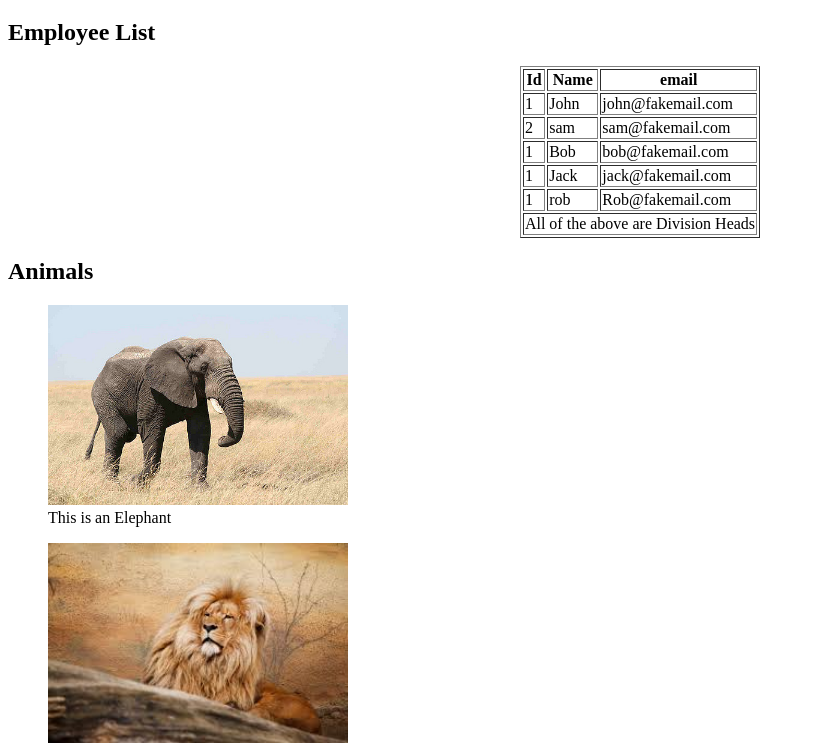
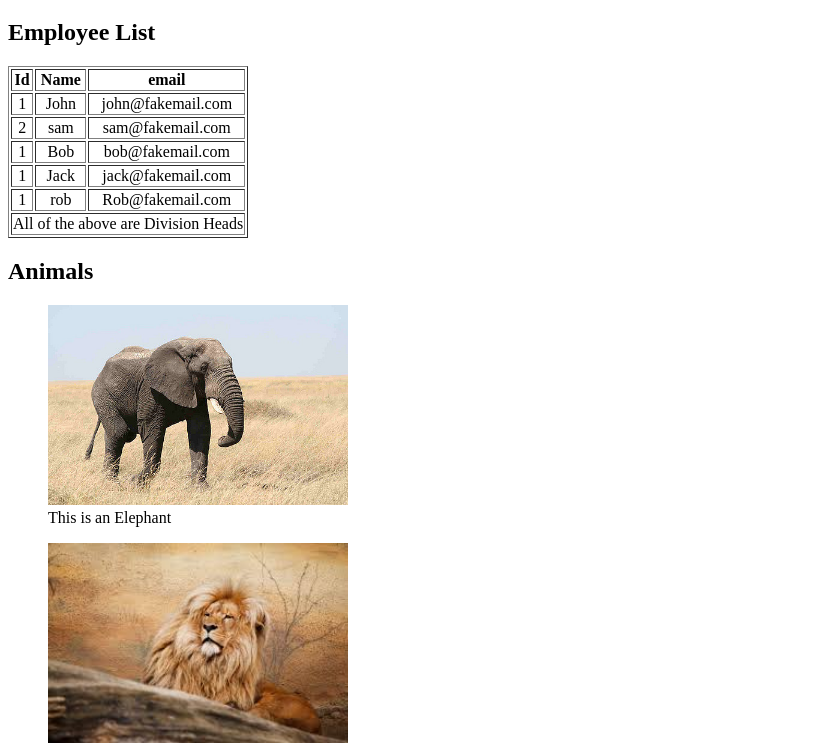
Before and after one commit to gend0065/gend0065.github.io, a plain HTML site: page lib2024/assg-2/index.html in a window 1280 px wide. Shown: the part 61-805 px from the top of the page, without its empty margins (0-815 px from the left). Drawn offline with Linux system fonts and the light colour scheme.

Commit message:
fix table allignment

```diff
--- a/lib2024/assg-2/index.html
+++ b/lib2024/assg-2/index.html
@@ -13,15 +13,15 @@
 		<h2>Employee List</h2>
 		<section id="table" class="main">
 			<!-- formatting a table -->
-			<table id="table1" class= "table" border="1" align="center">
-				<thead>
+			<table id="table1" class= "table" border="1">
+				<thead align="center">
 					<tr>
 						<th>Id</th>
 						<th>Name</th>
 						<th>email</th>
 					</tr>
 				</thead>
-				<tbody>
+				<tbody align="center">
 					<tr>
 						<td>1</td>
 						<td>John</td>
@@ -48,7 +48,7 @@
 						<td>Rob@fakemail.com</td>
 					</tr>
 				</tbody>
-				<tfoot>
+				<tfoot align="center">
 					<tr>
 						<td colspan="3">
 							All of the above are Division Heads
```
